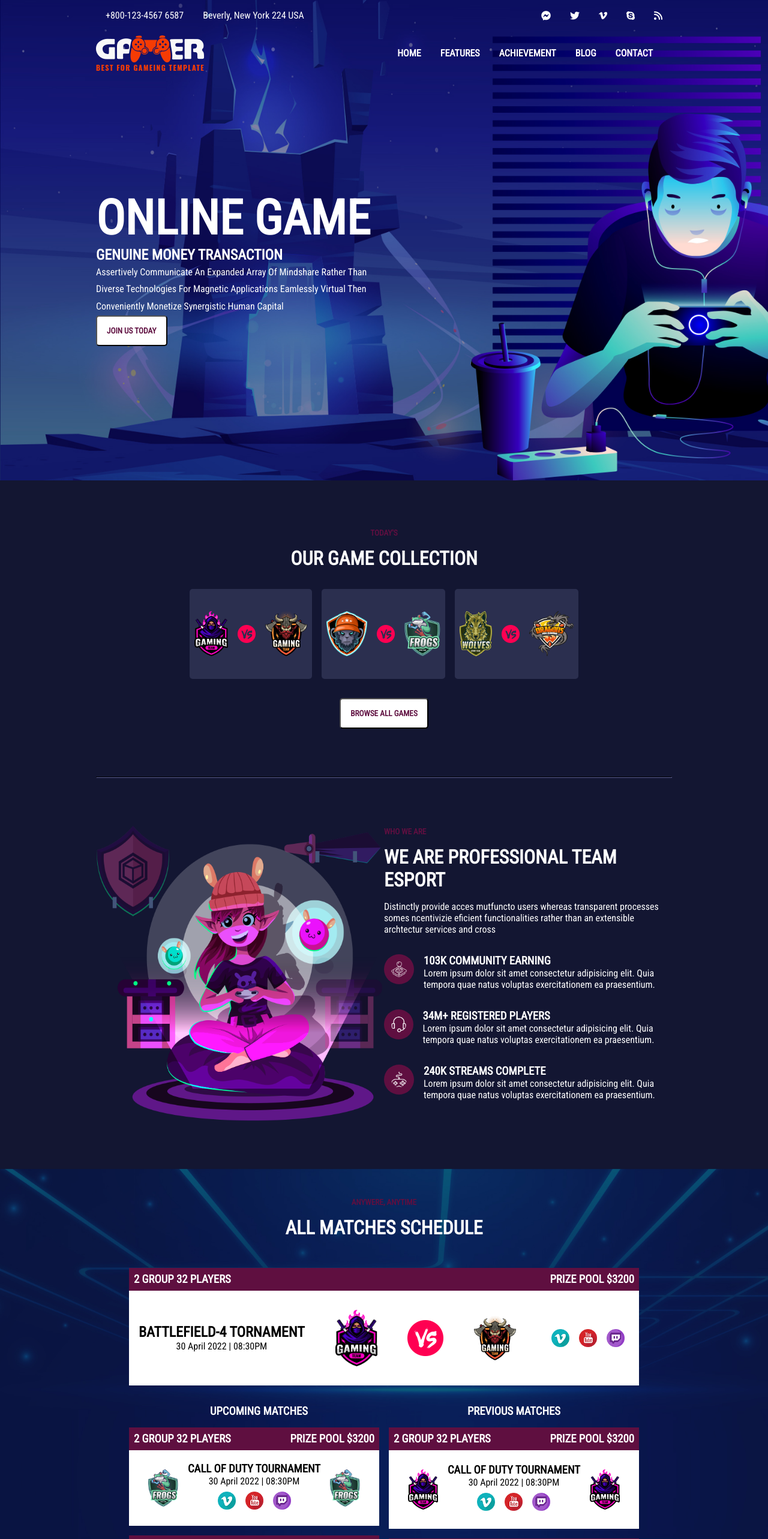
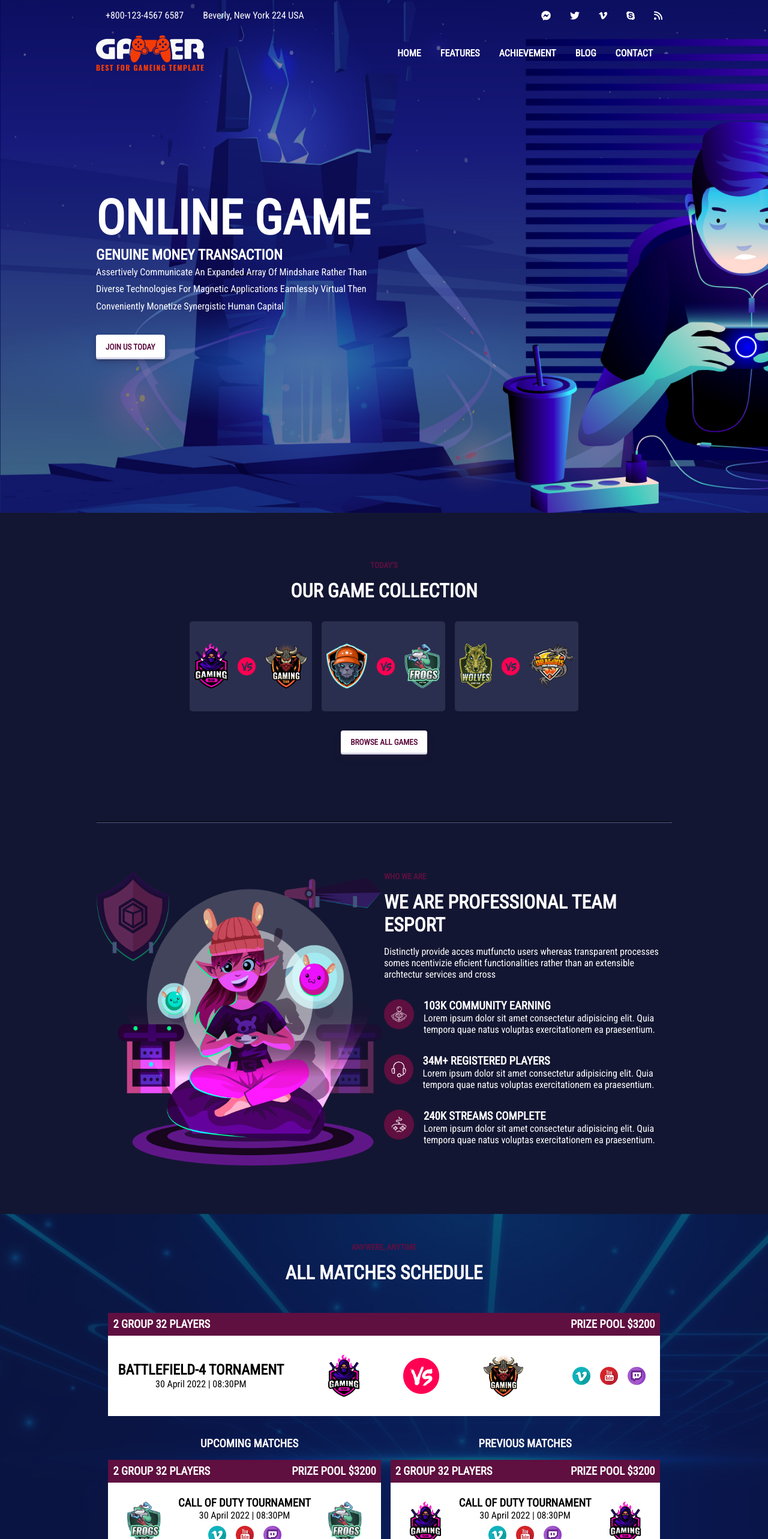
Before and after one commit to ManuelBravaccini/proj-html-vuejs, a Vue app: page / in a window 1280 px wide. Shown: the top 2566 px of the page at 60% size. Built offline with nearby package versions, Linux system fonts and the light colour scheme.

Commit message:
Implemented default white button and fixed cards component AppMatches.vue

```diff
--- a/src/App.vue
+++ b/src/App.vue
@@ -43,4 +43,35 @@ export default {
 <style lang="scss">
 @use './styles/general.scss' as *;
 @use './styles/partials/variables' as *;
+
+
+.btn-white {
+  margin: 2rem 0;
+  font-weight: bold;
+  padding: .8rem 1rem;
+  text-transform: uppercase;
+  color: $secondary-color;
+  background-color: $text-color;
+  border-radius: 4px;
+  border-width: 0;
+  box-shadow: rgba(45, 35, 66, 0.4) 0 2px 4px, rgba(45, 35, 66, 0.3) 0 7px 13px -3px, #D6D6E7 0 -3px 0 inset;
+  box-sizing: border-box;
+  cursor: pointer;
+  transition: box-shadow .15s, transform .15s;
+  touch-action: manipulation;
+}
+
+.btn-white:focus {
+  box-shadow: #D6D6E7 0 0 0 1.5px inset, rgba(45, 35, 66, 0.4) 0 2px 4px, rgba(45, 35, 66, 0.3) 0 7px 13px -3px, #D6D6E7 0 -3px 0 inset;
+}
+
+.btn-white:hover {
+  box-shadow: rgba(45, 35, 66, 0.4) 0 4px 8px, rgba(45, 35, 66, 0.3) 0 7px 13px -3px, #D6D6E7 0 -3px 0 inset;
+  transform: translateY(-2px);
+}
+
+.btn-white:active {
+  box-shadow: #D6D6E7 0 3px 7px inset;
+  transform: translateY(2px);
+}
 </style>
--- a/src/components/AppGames/AppGames.vue
+++ b/src/components/AppGames/AppGames.vue
@@ -18,7 +18,7 @@ export default {
             <div class="versus-cards">
                 <CompVersusCards />
             </div>
-            <button>Browse all games</button>
+            <button class="btn-white">Browse all games</button>
             <hr>
             <div class="pro-team">
                 <img src="../../assets/imgs/01.png" alt="Girl gamer">
@@ -91,17 +91,6 @@ section {
             display: flex;
             justify-content: space-between;
         }
-
-        button {
-            margin-top: 2rem;
-            padding: 1rem;
-            font-weight: bold;
-            text-transform: uppercase;
-            color: $secondary-color;
-            background-color: $text-color;
-            border-radius: 5px;
-        }
-
     }
 
     hr {
--- a/src/components/AppJumbo/AppJumbo.vue
+++ b/src/components/AppJumbo/AppJumbo.vue
@@ -25,7 +25,7 @@ export default {
                         Magnetic
                         Applications Eamlessly Virtual Then Conveniently Monetize Synergistic Human Capital
                     </p>
-                    <button>Join us today</button>
+                    <button class="btn-white">Join us today</button>
                 </aside>
             </section>
         </div>
@@ -60,15 +60,6 @@ export default {
                     font-size: 5rem;
                     margin-bottom: 2rem;
                 }
-
-                button {
-                    padding: 1rem;
-                    font-weight: bold;
-                    text-transform: uppercase;
-                    color: $secondary-color;
-                    background-color: $text-color;
-                    border-radius: 5px;
-                }
             }
         }
     }
--- a/src/components/AppMatches/AppMatches.vue
+++ b/src/components/AppMatches/AppMatches.vue
@@ -33,6 +33,7 @@ export default {
                     <CompPreMatches />
                 </div>
             </section>
+            <button class="btn-white">Browse all matches</button>
         </div>
     </section>
 </template>
--- a/src/components/AppMatches/CompLiveMatch.vue
+++ b/src/components/AppMatches/CompLiveMatch.vue
@@ -48,6 +48,7 @@ export default {
 section.match-card {
     margin: 2rem;
     width: 100%;
+    height: 175px;
 }
 
 div.prize-pool {
@@ -69,7 +70,7 @@ article {
 
     img.squad-logo {
         margin: 1rem;
-        width: 70px;
+        height: 70px;
     }
 
     .social-logos {
--- a/src/components/AppMatches/CompPreMatches.vue
+++ b/src/components/AppMatches/CompPreMatches.vue
@@ -53,6 +53,7 @@ h1 {
 
 section.match-card {
     margin-bottom: 1rem;
+    height: 175px;
 }
 
 div.prize-pool {
@@ -74,7 +75,7 @@ article {
 
     img.squad-logo {
         margin: 1rem;
-        width: 50px;
+        height: 70px;
     }
 
     .social-logos {
--- a/src/components/AppMatches/CompUpMatches.vue
+++ b/src/components/AppMatches/CompUpMatches.vue
@@ -54,6 +54,7 @@ h1 {
 section.match-card {
     margin-bottom: 1rem;
     margin-right: 1rem;
+    height: 175px;
 }
 
 div.prize-pool {
@@ -75,7 +76,7 @@ article {
 
     img.squad-logo {
         margin: 1rem;
-        width: 50px;
+        height: 70px;
     }
 
     .social-logos {
--- a/src/components/AppSquads/AppSquads.vue
+++ b/src/components/AppSquads/AppSquads.vue
@@ -14,11 +14,31 @@ export default {
         <h5 class="sub-title">Out team players</h5>
         <h1 class="title">Meet our squad players</h1>
         <CompSquadCards />
+        <section class="play-together container">
+            <aside>
+                <h5 class="sub-title">Let's play together</h5>
+                <h1 class="title">Join <span>gamer</span> esports to become next pro gamer today</h1>
+                <p>Lorem ipsum dolor sit amet, consectetur adipisicing elit. Totam quae distinctio minus id aliquam!
+                    Quas
+                    animi exercitationem vitae nam, neque sequi eveniet explicabo aliquam praesentium harum accusantium
+                    repellendus, optio aliquid!</p>
+                <button class="btn-white">Join community</button>
+            </aside>
+            <div>
+                <img src="../../assets/imgs/01 (1).png" alt="Gamers">
+            </div>
+        </section>
     </section>
 </template>
 
 <style lang="scss" scoped>
 @use './styles/partials/variables' as *;
+
+
+p,
+h1.title {
+    color: $text-color;
+}
 
 section.app-squads {
     display: flex;
@@ -27,12 +47,26 @@ section.app-squads {
     text-align: center;
     padding: 5rem 0;
 
-    h1.title {
-        color: $text-color;
-    }
 
     h5.sub-title {
         color: $secondary-color;
     }
+
+    section.play-together {
+        width: 100%;
+        background-image: url('../../assets/imgs/bg\ \(4\).jpg');
+        background-size: cover;
+        flex-direction: row;
+
+        aside {
+            width: 50%;
+            text-align: start;
+            padding: 2rem;
+        }
+
+        span {
+            color: $secondary-color;
+        }
+    }
 }
 </style>
--- a/src/components/AppSquads/CompSquadCards.vue
+++ b/src/components/AppSquads/CompSquadCards.vue
@@ -39,6 +39,7 @@ section.squad-card {
     display: flex;
     overflow: auto;
     gap: 20px;
+    margin-bottom: 2.5rem;
 
     article {
         display: flex;
@@ -68,22 +69,4 @@ section.squad-card {
         }
     }
 }
-
-
-/*
-section {
-    flex-direction: column;
-    background-color: $primary-color;
-    height: 960px;
-    text-align: center;
-    padding: 5rem 0;
-
-    h1.title {
-        color: $text-color;
-    }
-
-    h5.sub-title {
-        color: $secondary-color;
-    }
-}*/
 </style>
--- /dev/null
+++ b/src/components/CompButton.vue
@@ -0,0 +1,24 @@
+<script>
+export default {
+    name: 'CompButton',
+}
+</script>
+
+<template>
+    <button>
+
+    </button>
+</template>
+
+<style lang="scss" scoped>
+@use './styles/partials/variables' as *;
+
+button {
+    padding: 1rem;
+    font-weight: bold;
+    text-transform: uppercase;
+    color: $secondary-color;
+    background-color: $text-color;
+    border-radius: 5px;
+}
+</style>
--- a/styles/general.scss
+++ b/styles/general.scss
@@ -8,7 +8,7 @@
     font-family: 'Roboto Condensed', sans-serif;
 }
 
-div.container {
+.container {
     margin: 0 auto;
     max-width: 960px;
     display: flex;
```
